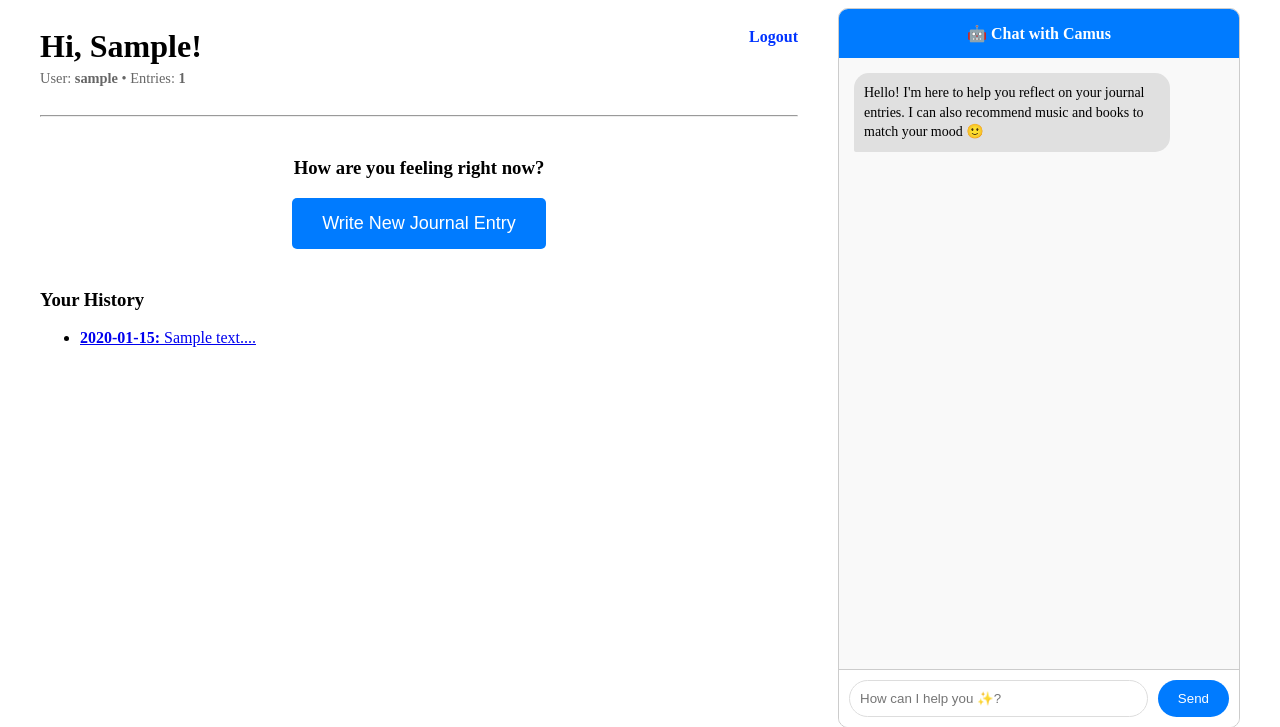
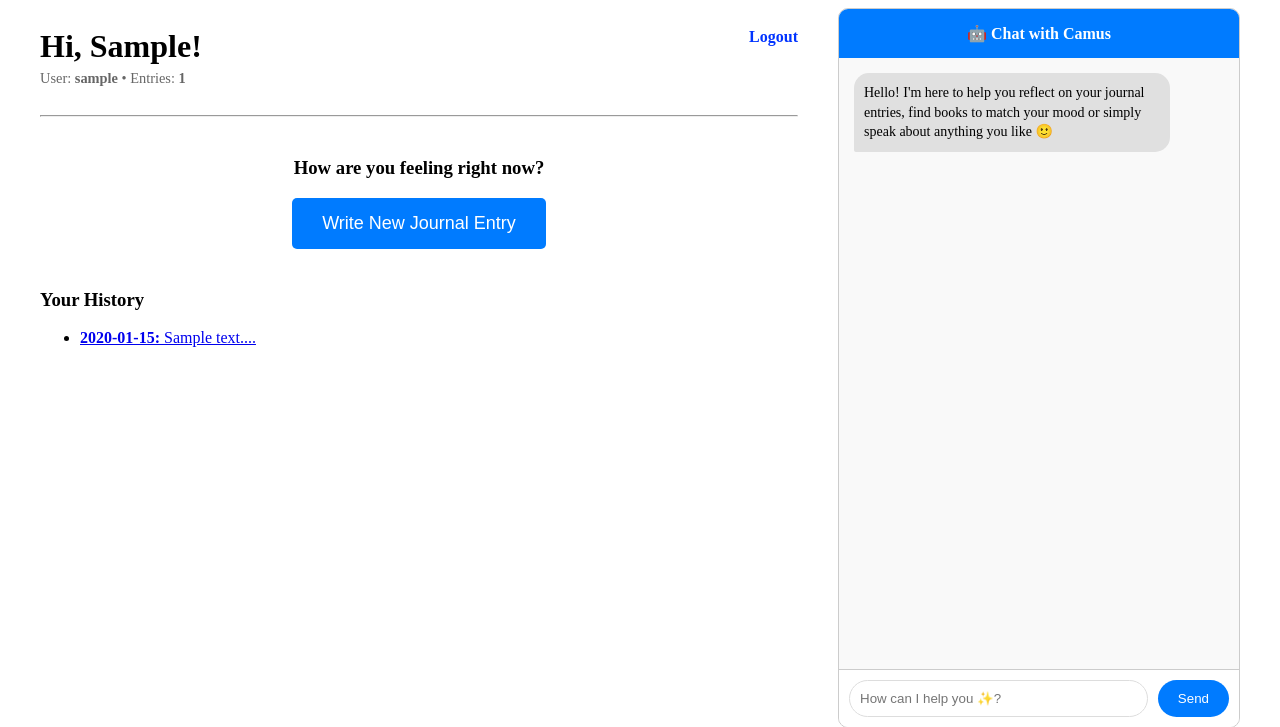
Before and after one commit to emilioquezadanavarro/Resonate-App, a Flask app: page /profile in a window 1280 px wide. Shown: the top 727 px of the page. Run offline with Flask 3, Linux system fonts and the light colour scheme; the visitor is signed in with stand-in values (Sample User, id 1); tables that the repository leaves empty hold one stand-in row (values such as "Sample post").

Commit message:
Chat placeholder updated

```diff
--- a/app/templates/profile.html
+++ b/app/templates/profile.html
@@ -159,8 +159,7 @@
 
             <div id="chat-box">
                 <div class="message ai-message">
-                    Hello! I'm here to help you reflect on your journal entries.
-                    I can also recommend music and books to match your mood 🙂
+                    Hello! I'm here to help you reflect on your journal entries, find books to match your mood or simply speak about anything you like 🙂
                 </div>
             </div>
 
```
